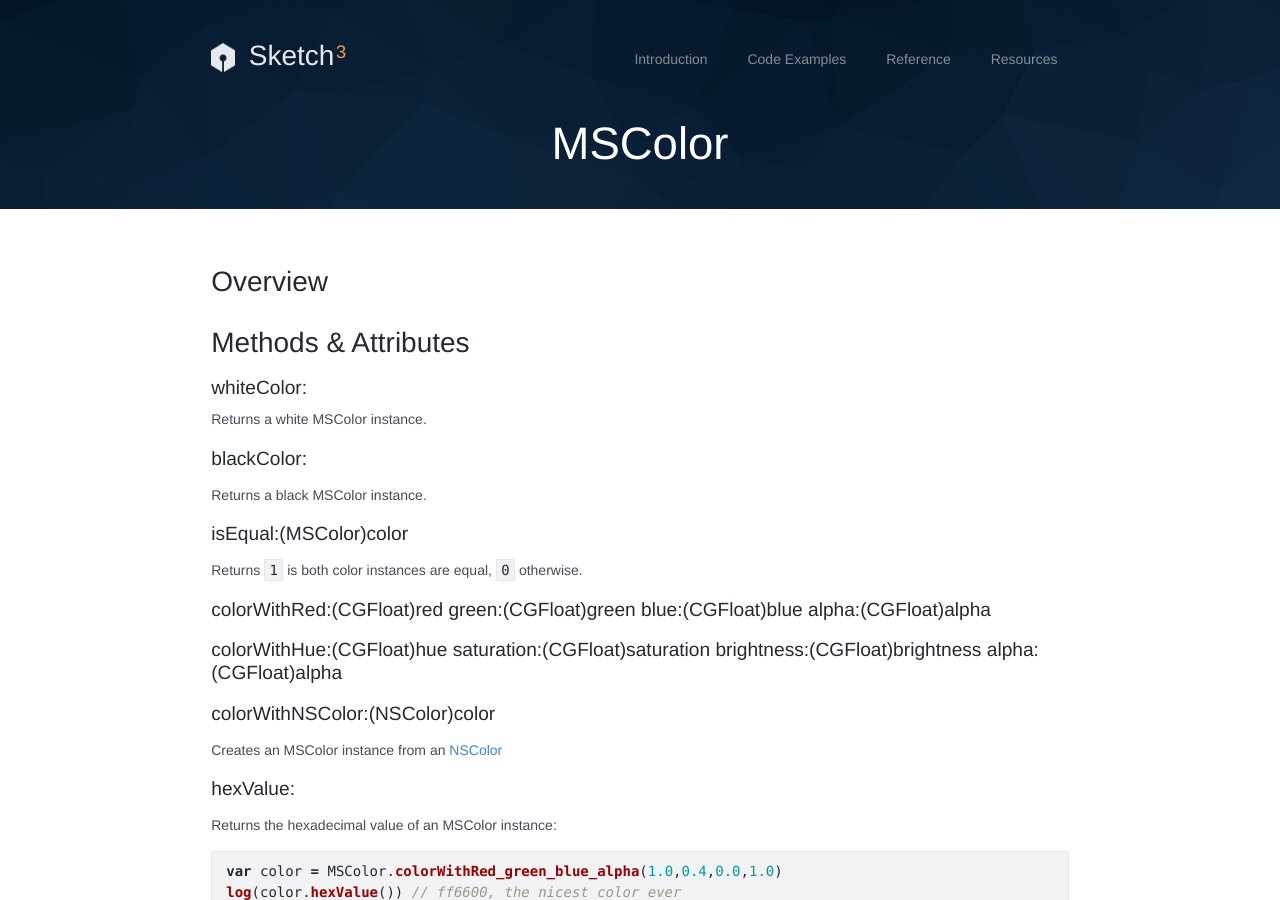
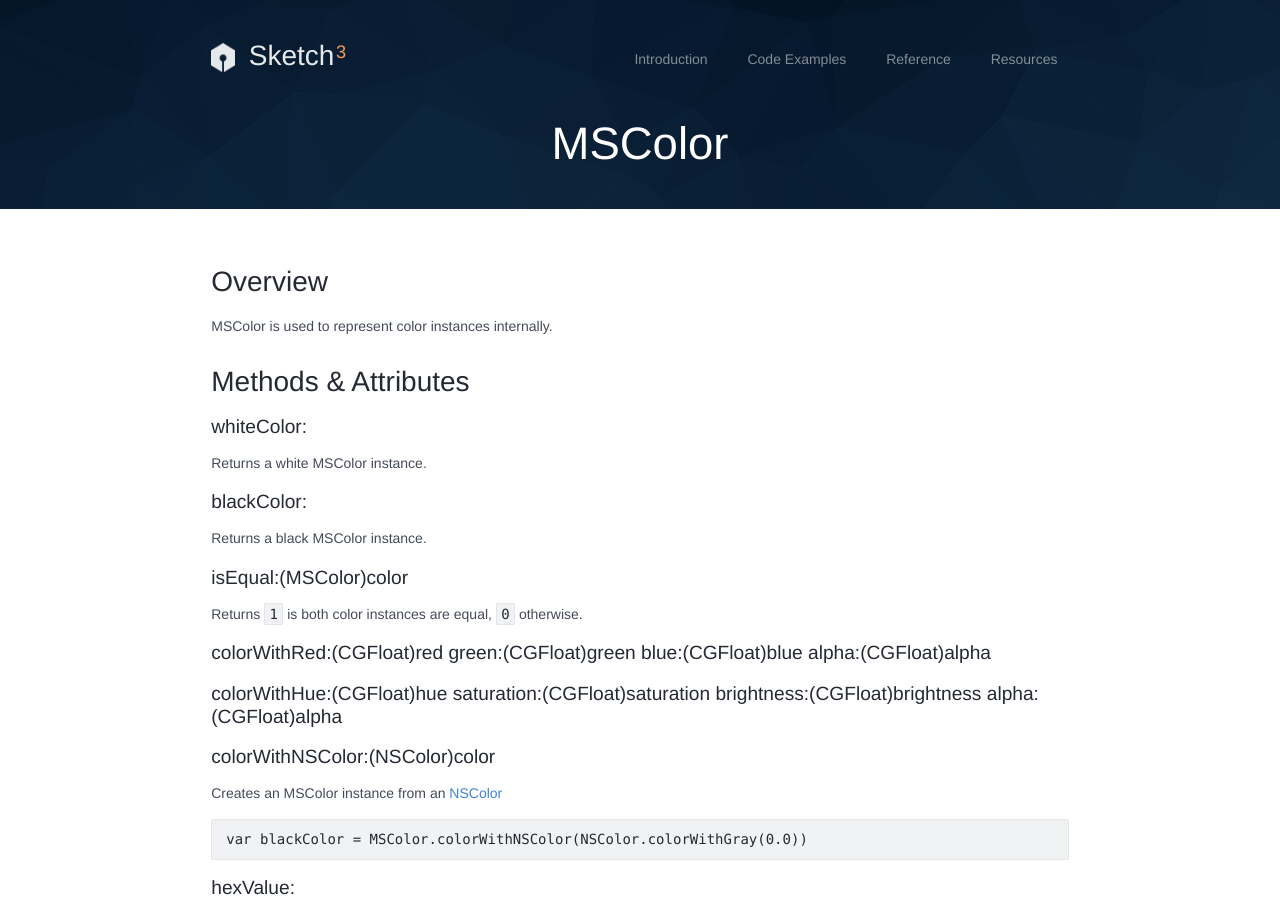
Before and after one commit to matt-curtis/developer.sketchapp.com, a Jekyll site: the page built from _classes/MSColor.md, in a window 1280 px wide and 900 px high. Built offline with Jekyll 4.4.1, drawn with Linux system fonts in a browser that asks for light colours; Markdown is read by kramdown in place of the engine named in the settings.

Commit message:
Updated content

````diff
--- a/_classes/MSColor.md
+++ b/_classes/MSColor.md
@@ -5,6 +5,8 @@ author: Ale Muñoz
 ---
 
 ## Overview
+
+MSColor is used to represent color instances internally.
 
 ## Methods & Attributes
 
@@ -27,6 +29,10 @@ Returns `1` is both color instances are equal, `0` otherwise.
 ### colorWithNSColor:(NSColor)color
 
 Creates an MSColor instance from an [NSColor]({{site.baseurl}}/docs/NSColor/)
+
+```JavaScript
+var blackColor = MSColor.colorWithNSColor(NSColor.colorWithGray(0.0))
+```
 
 ### hexValue:
 
````
